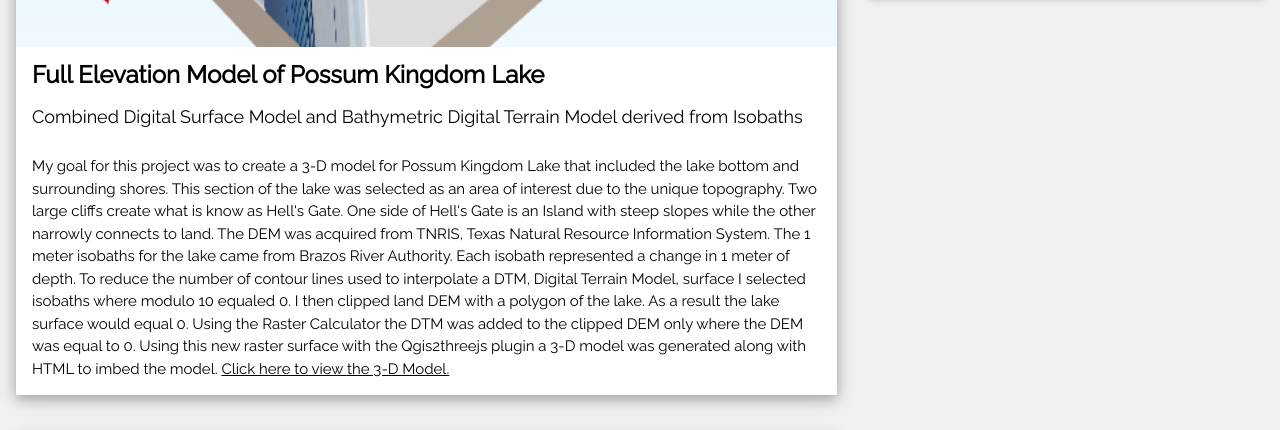
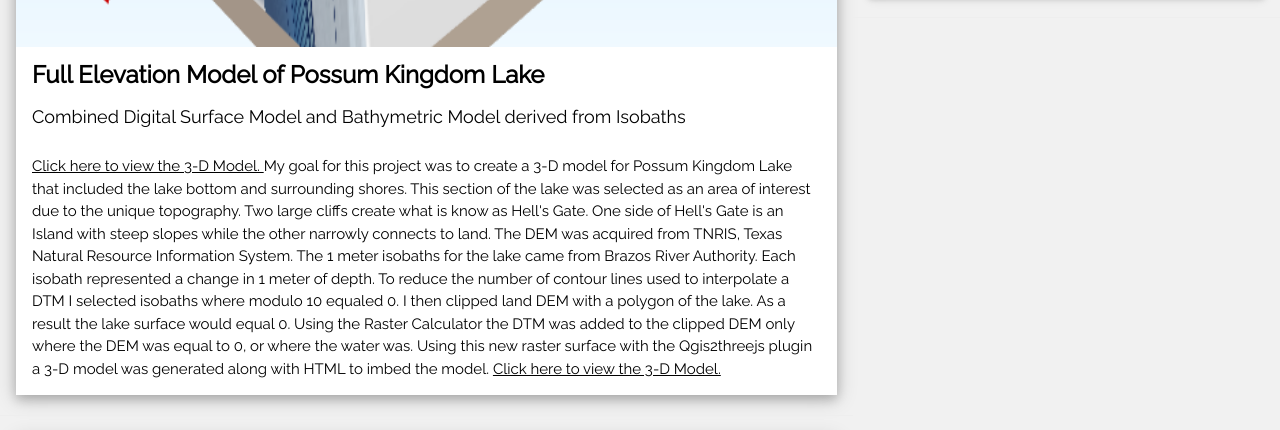
Before and after one commit to EastonEtta/MyResumeSite, a plain HTML site: page Portfolio.html in a window 1280 px wide. Shown: the part 862-1292 px from the top of the page. Drawn offline with nearby package versions, Linux system fonts and the light colour scheme.

Commit message:
Update Portfolio.html

```diff
--- a/Portfolio.html
+++ b/Portfolio.html
@@ -41,16 +41,16 @@ and is wrapped around the whole page content, except for the footer in this exam
                     <a href="assets\PossumKingdomLake__\pk_3d.html"><img src="assets\PossumKingdomLake__\pk_png.png" alt="Map" style="width:100%"></a>
                     <div class="w3-container">
                         <h3><b>Full Elevation Model of Possum Kingdom Lake</b></h3>
-                        <h5>Combined Digital Surface Model and Bathymetric Digital Terrain Model derived from Isobaths <span class="w3-opacity"></span></h5>
+                        <h5>Combined Digital Surface Model and Bathymetric Model derived from Isobaths <span class="w3-opacity"></span></h5>
                     </div>
 
                     <div class="w3-container">
-                        <p>My goal for this project was to create a 3-D model for Possum Kingdom Lake that included the lake bottom and surrounding shores. This section of the lake was selected as an area of interest due to the
+                        <p><a href="assets\PossumKingdomLake__\pk_3d.html">Click here to view the 3-D Model. </a> My goal for this project was to create a 3-D model for Possum Kingdom Lake that included the lake bottom and surrounding shores. This section of the lake was selected as an area of interest due to the
                             unique topography. Two large cliffs create what is know as Hell's Gate. One side of Hell's Gate is an Island with steep slopes while the other narrowly connects to land. The DEM was acquired from TNRIS, Texas Natural
                             Resource Information System. The 1 meter isobaths for the lake came
-                            from Brazos River Authority. Each isobath represented a change in 1 meter of depth. To reduce the number of contour lines used to interpolate a DTM, Digital Terrain Model, surface I selected isobaths where modulo 10
+                            from Brazos River Authority. Each isobath represented a change in 1 meter of depth. To reduce the number of contour lines used to interpolate a DTM I selected isobaths where modulo 10
                             equaled 0. I then clipped
-                            land DEM with a polygon of the lake. As a result the lake surface would equal 0. Using the Raster Calculator the DTM was added to the clipped DEM only where the DEM was equal to 0. Using this new raster surface with the
+                            land DEM with a polygon of the lake. As a result the lake surface would equal 0. Using the Raster Calculator the DTM was added to the clipped DEM only where the DEM was equal to 0, or where the water was. Using this new raster surface with the
                             Qgis2threejs plugin
                             a 3-D model was generated along with HTML to imbed the model.  <a href="assets\PossumKingdomLake__\pk_3d.html">Click here to view the 3-D Model.</a></p>
                         <div class="w3-row">
```
